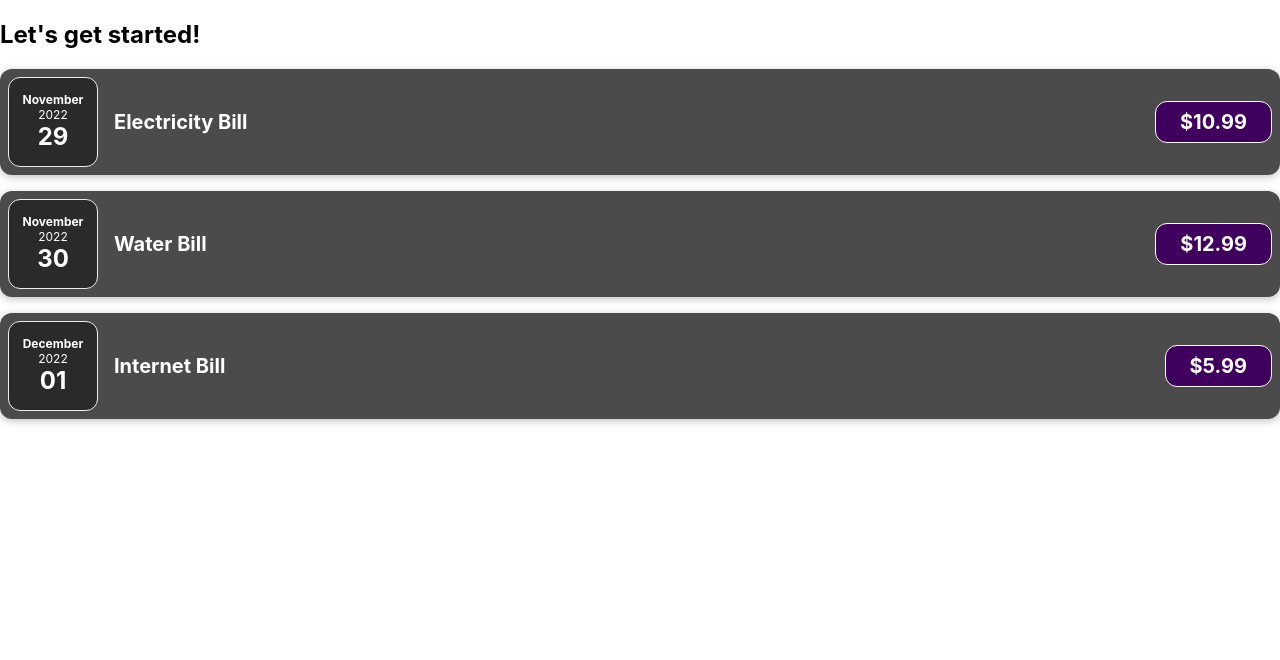
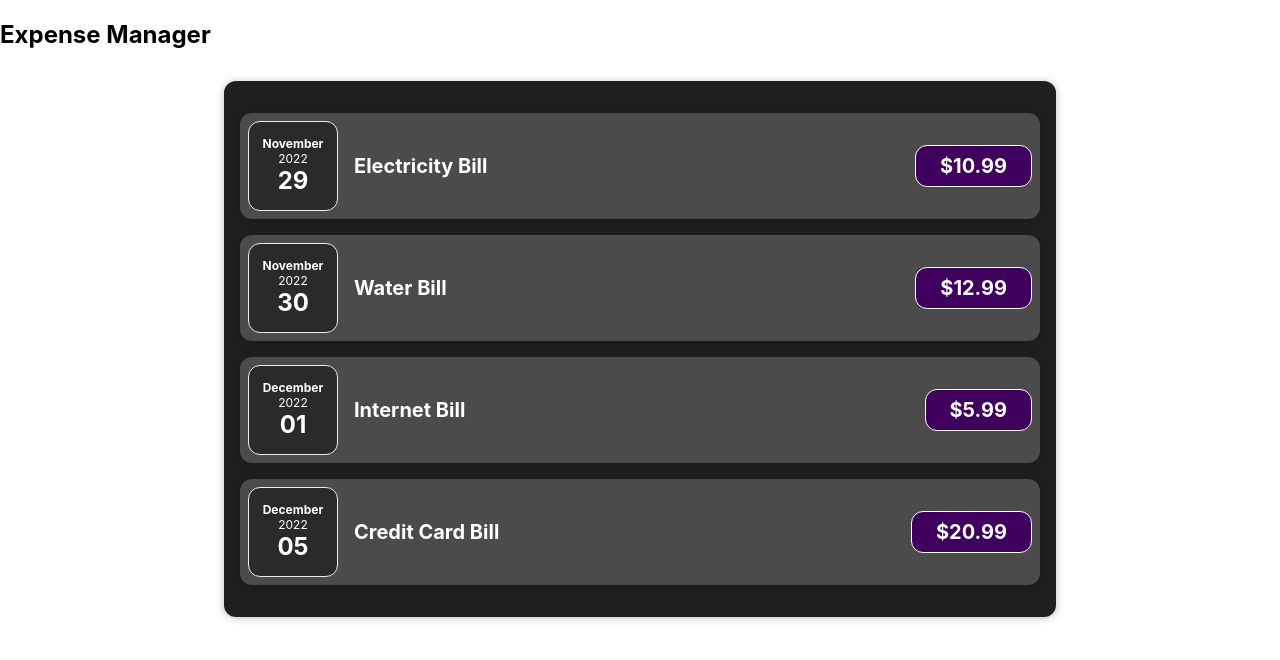
Before and after one commit to pasanyasaras/react-complete-guide, a React (Create React App) app: page / in a window 1280 px wide. Shown: the top 660 px of the page. Built offline with nearby package versions, Linux system fonts and the light colour scheme.

Commit message:
The concept of composition (children props)

```diff
--- a/src/App.js
+++ b/src/App.js
@@ -1,6 +1,6 @@
 import logo from './logo.svg';
 import './App.css';
-import ExpenseItem from "./components/ExpenseItem";
+import Expenses from './components/Expenses';
 
 function App() {
     const expenses = [
@@ -13,10 +13,8 @@ function App() {
 
   return (
     <div>
-      <h2>Let's get started!</h2>
-      <ExpenseItem title={expenses[0].title} amount={expenses[0].amount} date={expenses[0].date}></ExpenseItem>
-        <ExpenseItem title={expenses[1].title} amount={expenses[1].amount} date={expenses[1].date}></ExpenseItem>
-        <ExpenseItem title={expenses[2].title} amount={expenses[2].amount} date={expenses[2].date}></ExpenseItem>
+      <h2>Expense Manager</h2>
+        <Expenses items={expenses} />
     </div>
   );
 }
--- /dev/null
+++ b/src/components/Card.css
@@ -0,0 +1,4 @@
+.card {
+    border-radius: 12px;
+    box-shadow: 0 1px 8px rgba(0, 0, 0, 0.25);
+}
--- /dev/null
+++ b/src/components/Card.js
@@ -0,0 +1,12 @@
+import './Card.css';
+
+function Card(props){
+
+    const classes = 'card '+props.className;
+
+    return (
+      <div className={classes}>{props.children}</div>
+    );
+}
+
+export default Card;
--- a/src/components/ExpenseItem.css
+++ b/src/components/ExpenseItem.css
@@ -2,10 +2,8 @@
     display: flex;
     justify-content: space-between;
     align-items: center;
-    box-shadow: 0 2px 8px rgba(0, 0, 0, 0.25);
     padding: 0.5rem;
     margin: 1rem 0;
-    border-radius: 12px;
     background-color: #4b4b4b;
 }
 
--- a/src/components/ExpenseItem.js
+++ b/src/components/ExpenseItem.js
@@ -1,19 +1,21 @@
 import './ExpenseItem.css';
 import './ExpenseDate';
 import ExpenseDate from "./ExpenseDate";
+import Card from "./Card";
 
 function ExpenseItem(props){
 
 
 
     return(
-        <div className="expense-item">
+        <Card className="expense-item">
             <ExpenseDate date={props.date}/>
             <div className="expense-item__description">
                 <h2>{props.title}</h2>
             </div>
             <div className="expense-item__price">${props.amount}</div>
-        </div>);
+        </Card>
+    );
 }
 
 export default ExpenseItem;
--- /dev/null
+++ b/src/components/Expenses.css
@@ -0,0 +1,7 @@
+.expenses {
+    padding: 1rem;
+    background-color: rgb(31, 31, 31);
+    margin: 2rem auto;
+    width: 50rem;
+    max-width: 95%;
+}
--- /dev/null
+++ b/src/components/Expenses.js
@@ -0,0 +1,32 @@
+import ExpenseItem from './ExpenseItem';
+import './Expenses.css';
+import Card from "./Card";
+
+function Expenses(props) {
+    return (
+        <Card className="expenses">
+            <ExpenseItem
+                title={props.items[0].title}
+                amount={props.items[0].amount}
+                date={props.items[0].date}
+            />
+            <ExpenseItem
+                title={props.items[1].title}
+                amount={props.items[1].amount}
+                date={props.items[1].date}
+            />
+            <ExpenseItem
+                title={props.items[2].title}
+                amount={props.items[2].amount}
+                date={props.items[2].date}
+            />
+            <ExpenseItem
+                title={props.items[3].title}
+                amount={props.items[3].amount}
+                date={props.items[3].date}
+            />
+        </Card>
+    );
+}
+
+export default Expenses;
```
